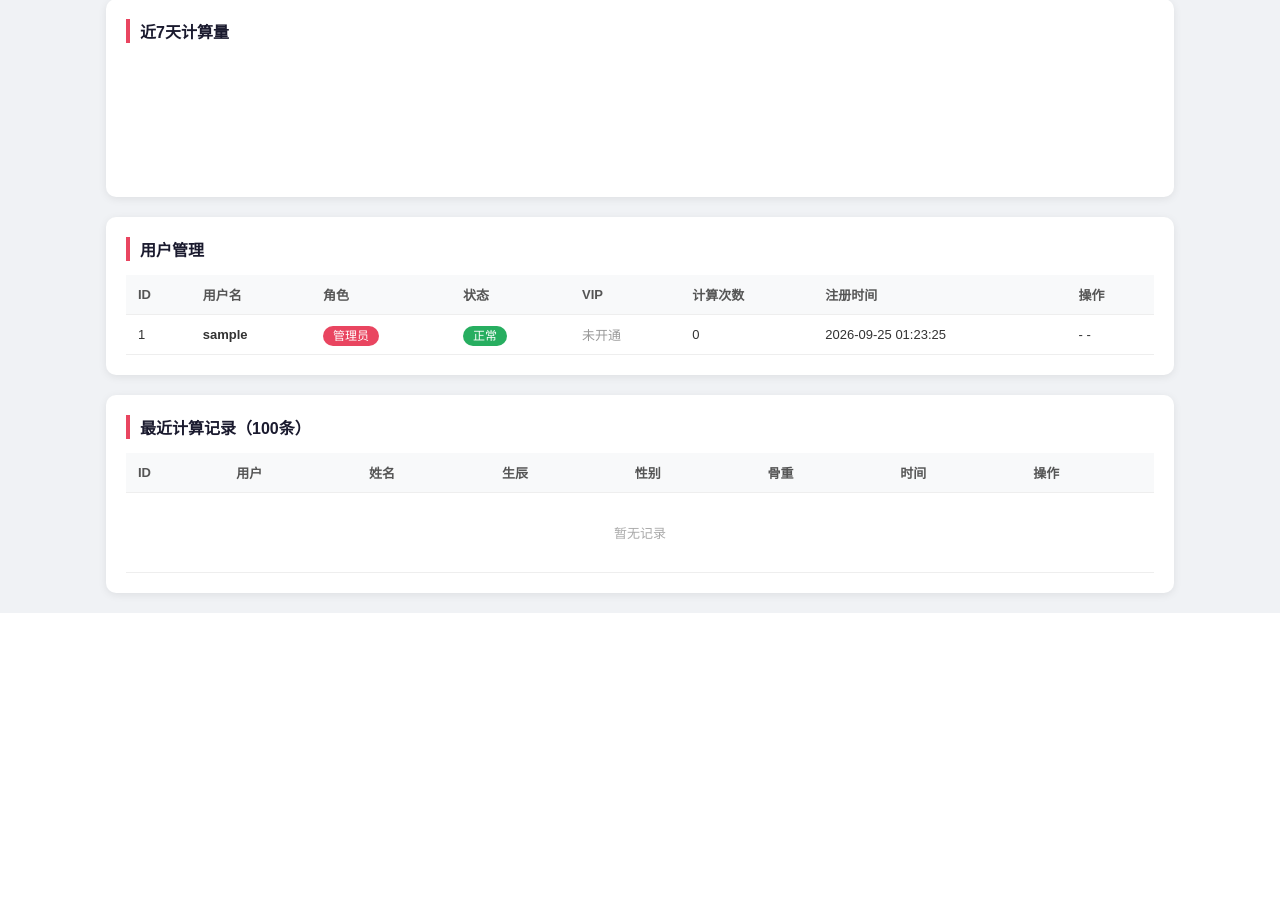
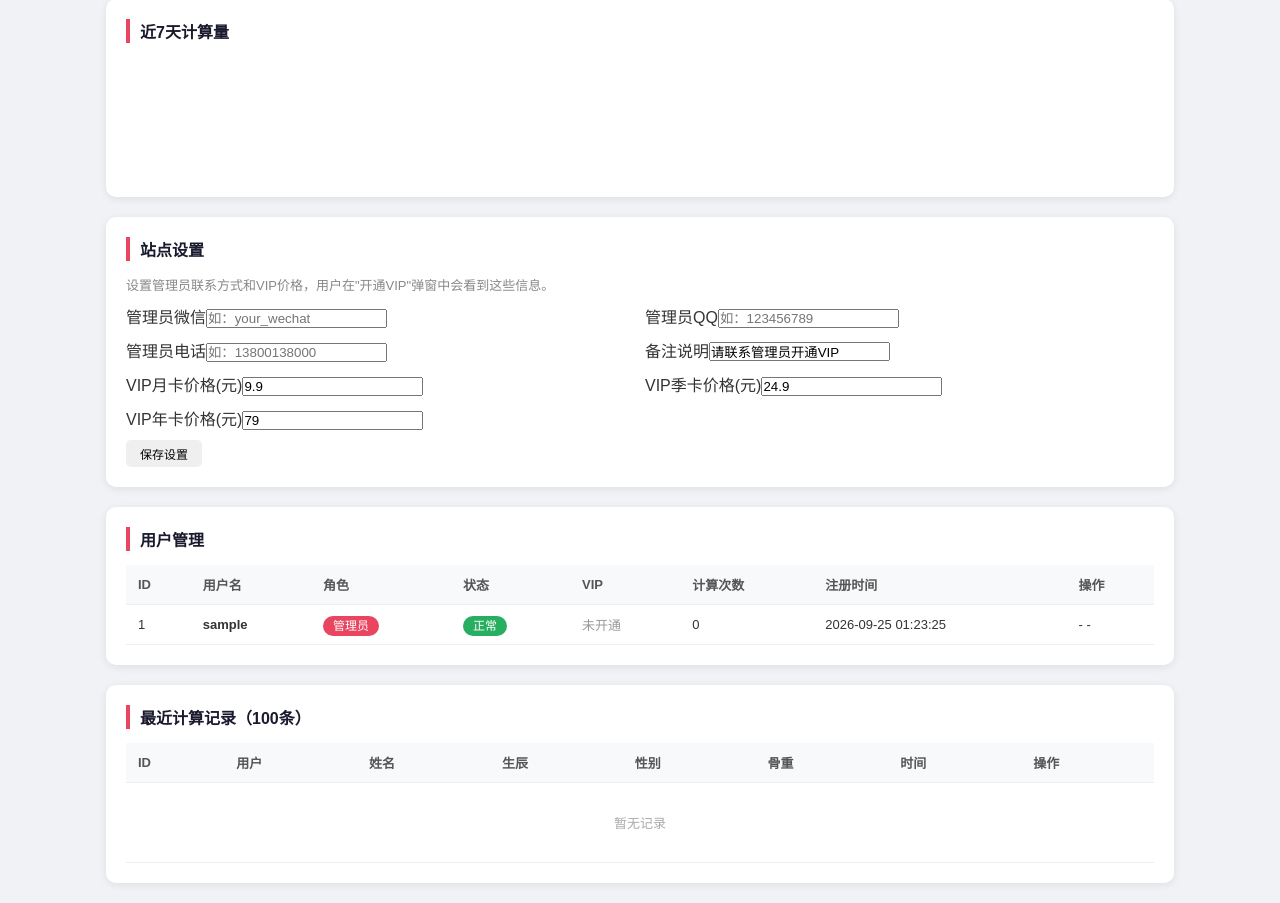
Before and after one commit to jaraim/chenggu-web, a Flask app: page /admin in a window 1280 px wide. Shown: the part 198-1101 px from the top of the page. Before the commit the page ends 811 px from the top, so only its background shows below. Run offline with Flask 3, Linux system fonts and the light colour scheme; the visitor is signed in with stand-in values (Sample User, id 1); data comes from the database, SQL or seed files in the repository; data that the repository does not hold is empty.

Commit message:
feat: 补全VIP付费功能 + 管理员联系方式设置
- 多人对比：非VIP最多2人，VIP可4人对比
- 高级取名：单字名免费，双字名VIP专属
- 新增site_settings表：管理员微信/QQ/电话/备注/VIP价格
- 管理员后台可设置联系方式和VIP价格
- VIP开通弹窗动态显示管理员联系方式和价格
- 深度报告/合婚/取名/对比四项VIP功能全部锁定完毕

```diff
--- a/app.py
+++ b/app.py
@@ -61,6 +61,10 @@ def init_db():
             created_at TEXT DEFAULT CURRENT_TIMESTAMP,
             FOREIGN KEY (user_id) REFERENCES users(id)
         );
+        CREATE TABLE IF NOT EXISTS site_settings (
+            key TEXT PRIMARY KEY,
+            value TEXT
+        );
     """)
     # 兼容旧表：添加字段（如果不存在）
     for col, typ in [('is_admin', 'INTEGER DEFAULT 0'), ('is_active', 'INTEGER DEFAULT 1'),
@@ -69,8 +73,40 @@ def init_db():
             db.execute(f"ALTER TABLE users ADD COLUMN {col} {typ}")
         except sqlite3.OperationalError:
             pass
+    # 初始化默认站点配置
+    defaults = {
+        'admin_wechat': '',
+        'admin_qq': '',
+        'admin_phone': '',
+        'admin_note': '请联系管理员开通VIP',
+        'vip_monthly': '9.9',
+        'vip_quarterly': '24.9',
+        'vip_yearly': '79',
+    }
+    for k, v in defaults.items():
+        db.execute("INSERT OR IGNORE INTO site_settings (key, value) VALUES (?, ?)", (k, v))
     db.commit()
     db.close()
+
+
+def get_setting(key, default=''):
+    """读取站点配置。"""
+    try:
+        db = get_db()
+        row = db.execute('SELECT value FROM site_settings WHERE key=?', (key,)).fetchone()
+        return row['value'] if row else default
+    except Exception:
+        return default
+
+
+def get_all_settings():
+    """读取全部站点配置。"""
+    try:
+        db = get_db()
+        rows = db.execute('SELECT key, value FROM site_settings').fetchall()
+        return {r['key']: r['value'] for r in rows}
+    except Exception:
+        return {}
 
 
 # 模块加载时自动建表（WSGI 模式下也能生效，修复注册报错）
@@ -290,6 +326,11 @@ def compare():
     people = data.get('people', [])
     if len(people) < 2:
         return jsonify({'error': '至少填写2人'}), 400
+    user = current_user()
+    vip = is_vip(user)
+    # 非VIP最多对比2人
+    if not vip and len(people) > 2:
+        return jsonify({'error': '普通用户最多对比2人，开通VIP可对比4人', 'need_vip': True}), 403
     results = []
     for pp in people:
         try:
@@ -334,13 +375,28 @@ def name_recommend():
         count, day_master, xi, reason, names = core.recommend_names(surname, gender, pillars)
     except Exception as e:
         return jsonify({'error': f'计算出错：{e}'}), 500
-    return jsonify({
+    user = current_user()
+    vip = is_vip(user)
+    single_names = [n for n in names if len(n) == len(surname) + 1]
+    double_names = [n for n in names if len(n) == len(surname) + 2]
+    result = {
         'surname': surname, 'gender': gender,
         'pillars': pillars,
         'wuxing': count, 'day_master': day_master,
         'day_master_wuxing': core.TIANGAN_WUXING[day_master],
-        'xi': xi, 'reason': reason, 'names': names,
-    })
+        'xi': xi, 'reason': reason,
+        'is_vip': vip,
+        'single_names': single_names,  # 单字名（免费）
+    }
+    if vip:
+        # VIP：双字名 + 更多方案
+        result['double_names'] = double_names
+        result['locked'] = False
+    else:
+        # 非VIP：双字名锁定
+        result['double_names'] = []
+        result['locked'] = True
+    return result
 
 
 # ===================== 合婚 API =====================
@@ -419,6 +475,26 @@ def deep():
 def jiazi():
     return jsonify([{'num': n, 'ganzhi': gz, 'shengxiao': sx, 'nayin': ny}
                     for n, gz, sx, ny in core.build_jiazi()])
+
+
+# ===================== 站点配置 API =====================
+
+@app.route('/api/settings', methods=['GET'])
+def settings():
+    """公开的站点配置（VIP价格、管理员联系方式）。"""
+    return jsonify(get_all_settings())
+
+
+@app.route('/api/admin/settings', methods=['POST'])
+@admin_required
+def update_settings():
+    """管理员修改站点配置。"""
+    data = request.get_json() or {}
+    db = get_db()
+    for k, v in data.items():
+        db.execute("INSERT OR REPLACE INTO site_settings (key, value) VALUES (?, ?)", (k, str(v)))
+    db.commit()
+    return jsonify({'ok': True})
 
 
 # ===================== 管理员 API =====================
--- a/templates/admin.html
+++ b/templates/admin.html
@@ -54,6 +54,21 @@
   <div class="card">
     <h2>近7天计算量</h2>
     <div class="daily-chart" id="daily-chart"></div>
+  </div>
+
+  <div class="card">
+    <h2>站点设置</h2>
+    <p style="font-size:13px;color:#888;margin-bottom:10px">设置管理员联系方式和VIP价格，用户在"开通VIP"弹窗中会看到这些信息。</p>
+    <div style="display:grid;grid-template-columns:1fr 1fr;gap:10px">
+      <div><label>管理员微信</label><input id="set-wechat" placeholder="如：your_wechat"></div>
+      <div><label>管理员QQ</label><input id="set-qq" placeholder="如：123456789"></div>
+      <div><label>管理员电话</label><input id="set-phone" placeholder="如：13800138000"></div>
+      <div><label>备注说明</label><input id="set-note" placeholder="如：付款后请备注用户名"></div>
+      <div><label>VIP月卡价格(元)</label><input id="set-monthly" placeholder="9.9"></div>
+      <div><label>VIP季卡价格(元)</label><input id="set-quarterly" placeholder="24.9"></div>
+      <div><label>VIP年卡价格(元)</label><input id="set-yearly" placeholder="79"></div>
+    </div>
+    <button class="btn" style="margin-top:10px" onclick="saveSettings()">保存设置</button>
   </div>
 
   <div class="card">
@@ -179,7 +194,37 @@ async function delHistory(hid) {
   loadHistory(); loadStats();
 }
 
-loadStats(); loadUsers(); loadHistory();
+async function loadSettings() {
+  try {
+    const s = await api('/api/settings');
+    document.getElementById('set-wechat').value = s.admin_wechat || '';
+    document.getElementById('set-qq').value = s.admin_qq || '';
+    document.getElementById('set-phone').value = s.admin_phone || '';
+    document.getElementById('set-note').value = s.admin_note || '';
+    document.getElementById('set-monthly').value = s.vip_monthly || '9.9';
+    document.getElementById('set-quarterly').value = s.vip_quarterly || '24.9';
+    document.getElementById('set-yearly').value = s.vip_yearly || '79';
+  } catch(e) {}
+}
+
+async function saveSettings() {
+  const data = {
+    admin_wechat: document.getElementById('set-wechat').value,
+    admin_qq: document.getElementById('set-qq').value,
+    admin_phone: document.getElementById('set-phone').value,
+    admin_note: document.getElementById('set-note').value,
+    vip_monthly: document.getElementById('set-monthly').value,
+    vip_quarterly: document.getElementById('set-quarterly').value,
+    vip_yearly: document.getElementById('set-yearly').value,
+  };
+  await fetch('/api/admin/settings', {
+    method: 'POST', headers: {'Content-Type':'application/json'},
+    body: JSON.stringify(data)
+  });
+  alert('设置已保存');
+}
+
+loadStats(); loadUsers(); loadHistory(); loadSettings();
 </script>
 </body>
 </html>
```
Also changed, not shown: templates/index.html (+55 -14 lines).
